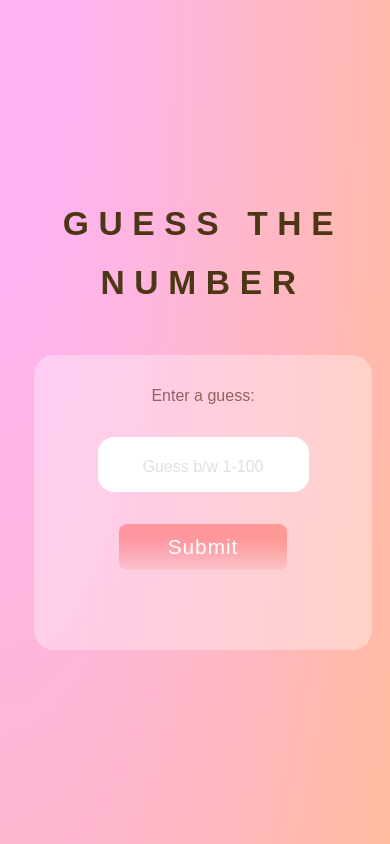
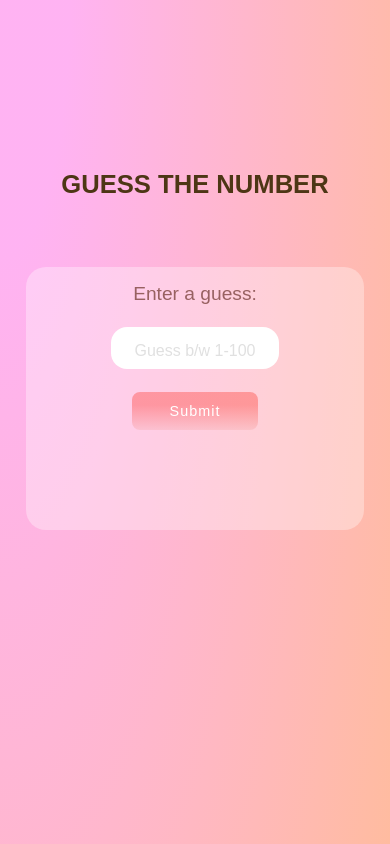
Before and after one commit to ayush2503/Guess-the-number, a plain HTML site: page index.html in a window 390 px wide. Drawn offline with Linux system fonts and the light colour scheme; a web font is replaced by a local one.

Commit message:
css updated

```diff
--- a/style.css
+++ b/style.css
@@ -23,7 +23,7 @@ html,body {
     justify-content: center;
     position: absolute;
     padding-left: 5rem;
-    padding-right: 4rem;
+    padding-right: 5rem;
 }
 
 #content {
@@ -192,9 +192,67 @@ label{
     text-align: center
 }
 
+@media only screen and (max-width: 480px) {
+    h1{
+        margin-top: -9rem;
+        font-size: 1.6rem;
+        letter-spacing: normal
+    }
+
+    #bg{
+        padding-left: 1rem;
+        padding-right: 1rem;
+    }
+    #content{
+        min-height: 15vh;
+        width: 40vh;
+    }
+
+    label{
+        margin-top: 1rem;
+        font-size: 1.2rem;
+    }
+
+    #result{
+        padding: .3rem 1.3rem;
+        margin-top: 1rem;
+        font-size: 0.6rem;
+        margin-bottom: 1rem;
+        display: inline-block;
+    }
+
+    input[type=text]{
+        width: 20vh;
+        height: 5vh;
+        margin: 1.4rem auto;
+
+    }
+
+    .guessSubmit{
+        height: 4.5vh;
+        width: 15vh;
+        font-size: 0.9rem;
+    }
+    #prev{
+        margin-top: 1.3rem;
+        font-size: 1rem;
+    }
+
+    #head{
+        margin-top: 2rem;
+        margin-bottom: 1rem;
+        font-size: 1.2rem;
+        letter-spacing: 0.2rem;
+    }
+
+    #btn{
+        font-size: 1.1rem;
+    }
 
 
-@media only screen and (max-width:768px) {
+}
+
+@media only screen and (min-width:600px) and (max-width:778px  ) {
     /* #bg{
         background-color: rgba(137, 43, 226, 0.568);
     } */
@@ -242,3 +300,21 @@ label{
     }
 
 }
+
+
+@media only screen and (max-width:320px) {
+    h1{
+        font-size: 1rem;
+        margin-top: -8rem;
+        letter-spacing: normal;
+    }
+
+    #pdiv{
+        height: 25vh;
+    }
+
+    #head{
+        font-size: 1rem;
+    }
+
+}
```
